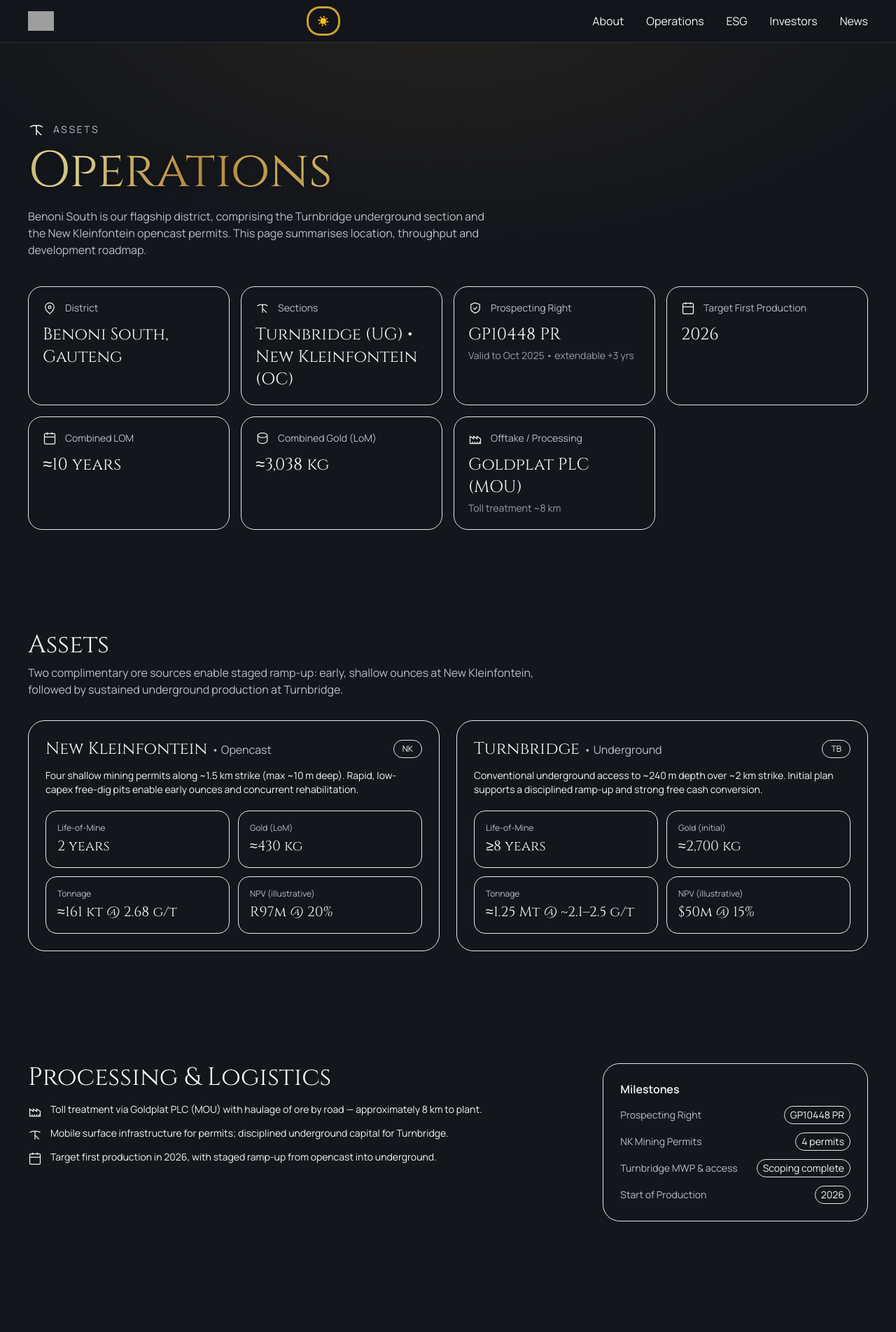
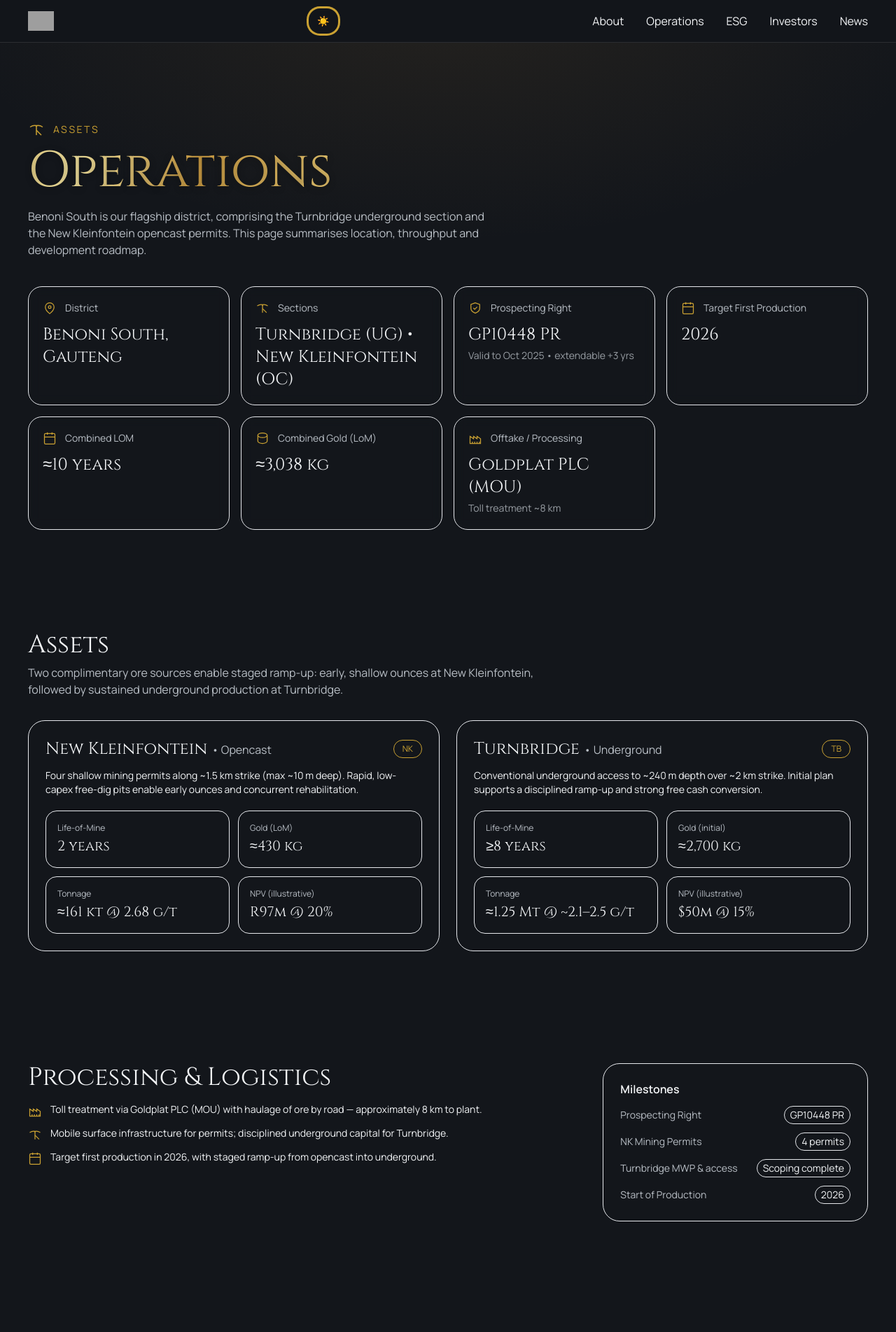
Before and after one commit to Capdavid777/gold-ore, a Next.js app: page /operations in a window 1280 px wide. Shown: the top 1903 px of the page at 70% size. Built offline with nearby package versions, Linux system fonts and the light colour scheme; no server answers; grey boxes are pictures that could not be loaded.

Commit message:
Update page.tsx

```diff
--- a/src/app/operations/page.tsx
+++ b/src/app/operations/page.tsx
@@ -4,7 +4,7 @@ import { motion, useReducedMotion } from "framer-motion";
 import { Section } from "@/components/ui/Section";
 import type { ReactNode } from "react";
 
-/** Minimal, inline icons (no extra deps) */
+/** Minimal, inline icons (no extra deps). Strokes follow currentColor. */
 const Icon = {
   Pickaxe: (props: React.SVGProps<SVGSVGElement>) => (
     <svg viewBox="0 0 24 24" fill="none" stroke="currentColor" {...props}>
@@ -112,9 +112,11 @@ export default function OperationsPage() {
             viewport={{ once: true, amount: 0.3 }}
             transition={{ duration: 0.6, ease: "easeOut" }}
           >
-            <div className="flex items-center gap-3">
-              <Icon.Pickaxe aria-hidden className="h-6 w-6 text-accent-gold" />
-              <p className="text-sm uppercase tracking-[0.18em] text-text-muted">Assets</p>
+            <div className="flex items-center gap-3" style={{ color: "var(--go-gold,#caa132)" }}>
+              <Icon.Pickaxe aria-hidden className="h-6 w-6" />
+              <p className="text-sm uppercase tracking-[0.18em]" style={{ color: "var(--go-gold,#caa132)" }}>
+                Assets
+              </p>
             </div>
             <h1 id="ops-hero" className="mt-3 font-display text-4xl md:text-6xl lg:text-7xl">
               <span className="text-gold-shimmer">Operations</span>
@@ -137,7 +139,7 @@ export default function OperationsPage() {
                 className="rounded-2xl border border-surface-3/50 bg-surface-2/40 p-5 shadow-sm backdrop-blur supports-[backdrop-filter]:bg-surface-2/30"
               >
                 <div className="flex items-center gap-3">
-                  <span className="text-accent-gold">{s.icon}</span>
+                  <span style={{ color: "var(--go-gold,#caa132)" }}>{s.icon}</span>
                   <span className="text-sm text-text-muted">{s.label}</span>
                 </div>
                 <div className="mt-3 font-display text-2xl">{s.value}</div>
@@ -164,13 +166,13 @@ export default function OperationsPage() {
           {ASSETS.map((asset) => (
             <article
               key={asset.key}
-              className="group rounded-3xl border border-surface-3/50 bg-surface-2/40 p-6 transition hover:border-accent-gold/50"
+              className="group rounded-3xl border border-surface-3/50 bg-surface-2/40 p-6 transition hover:border-[var(--go-gold,#caa132)]/50"
             >
               <div className="flex items-center justify-between gap-4">
                 <h3 className="font-display text-xl md:text-2xl">
                   {asset.name} <span className="text-text-muted font-sans text-base">• {asset.type}</span>
                 </h3>
-                <span className="rounded-full border border-accent-gold/40 px-3 py-1 text-xs text-accent-gold">
+                <span className="rounded-full border border-[var(--go-gold,#caa132)] px-3 py-1 text-xs" style={{ color: "var(--go-gold,#caa132)" }}>
                   {asset.key}
                 </span>
               </div>
@@ -197,19 +199,19 @@ export default function OperationsPage() {
             <h2 className="font-display text-2xl md:text-4xl">Processing & Logistics</h2>
             <ul className="mt-4 grid gap-3">
               <li className="flex items-start gap-3">
-                <Icon.Factory className="mt-0.5 h-5 w-5 text-accent-gold" />
+                <Icon.Factory className="mt-0.5 h-5 w-5" style={{ color: "var(--go-gold,#caa132)" }} />
                 <span className="text-sm text-text-secondary">
                   Toll treatment via Goldplat PLC (MOU) with haulage of ore by road — approximately 8 km to plant.
                 </span>
               </li>
               <li className="flex items-start gap-3">
-                <Icon.Pickaxe className="mt-0.5 h-5 w-5 text-accent-gold" />
+                <Icon.Pickaxe className="mt-0.5 h-5 w-5" style={{ color: "var(--go-gold,#caa132)" }} />
                 <span className="text-sm text-text-secondary">
                   Mobile surface infrastructure for permits; disciplined underground capital for Turnbridge.
                 </span>
               </li>
               <li className="flex items-start gap-3">
-                <Icon.Calendar className="mt-0.5 h-5 w-5 text-accent-gold" />
+                <Icon.Calendar className="mt-0.5 h-5 w-5" style={{ color: "var(--go-gold,#caa132)" }} />
                 <span className="text-sm text-text-secondary">
                   Target first production in 2026, with staged ramp-up from opencast into underground.
                 </span>
```
